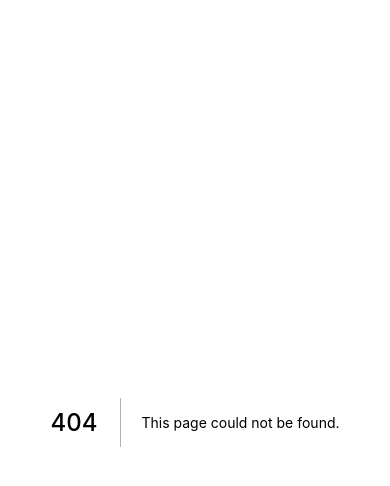
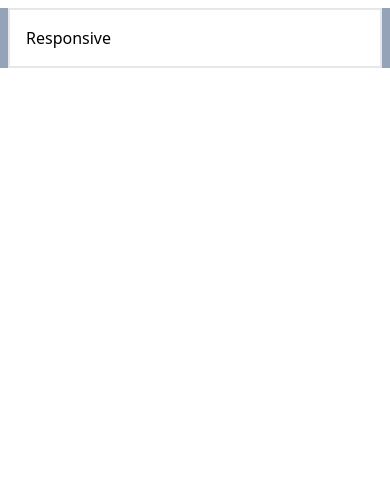
Before and after one commit to dlcmh/next-tailwind-3, a Next.js app: page /responsive in a window 390 px wide. Before the commit this address had no page. Shown: the top 486 px of the page. Built offline with nearby package versions, Linux system fonts and the light colour scheme.

Commit message:
responsive

```diff
--- /dev/null
+++ b/pages/responsive.tsx
@@ -0,0 +1,13 @@
+import type { NextPage } from 'next'
+
+const Responsive: NextPage = () => {
+  return (
+    <main className="bg-slate-400">
+      <section className="m-2 sm:m-4 md:m-8 lg:m-16 xl:m-32 bg-white sm:bg-yellow-200">
+        <div className="border-2 p-4">Responsive</div>
+      </section>
+    </main>
+  )
+}
+
+export default Responsive
```
